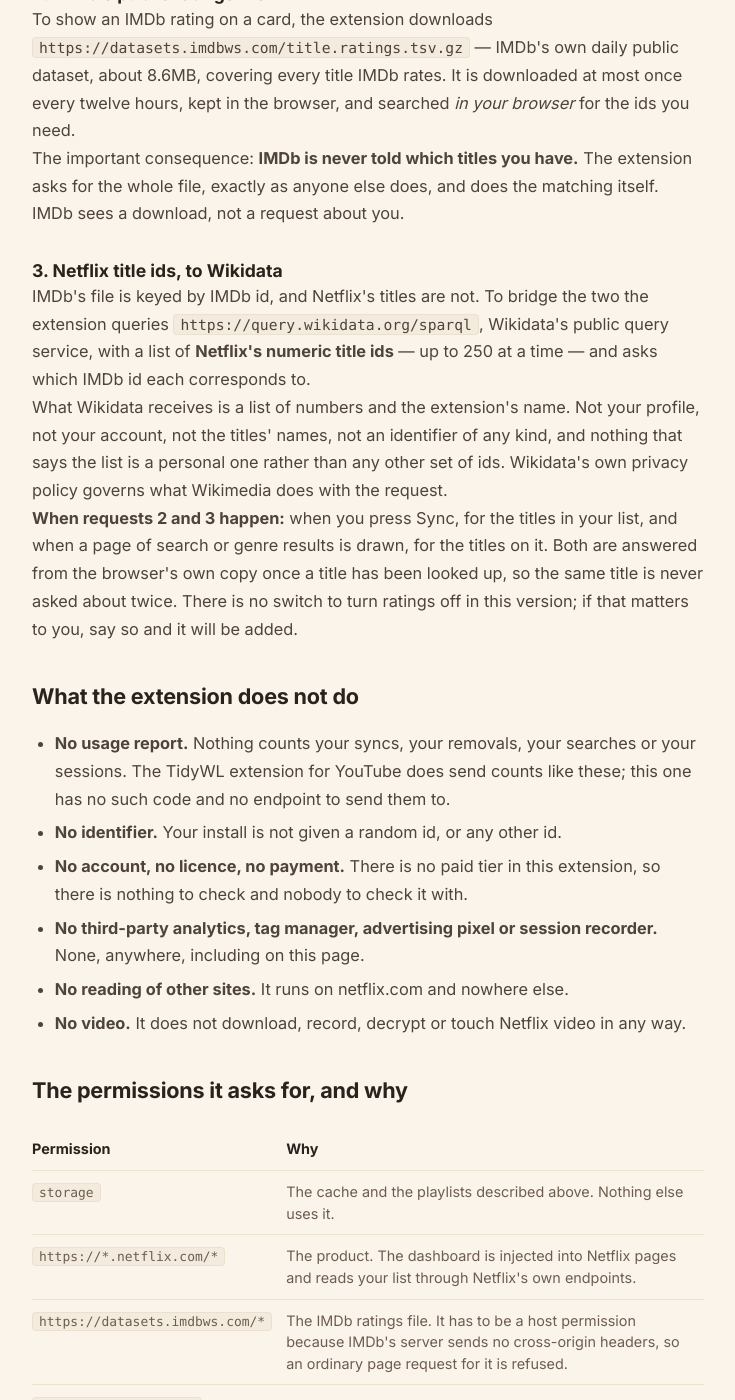
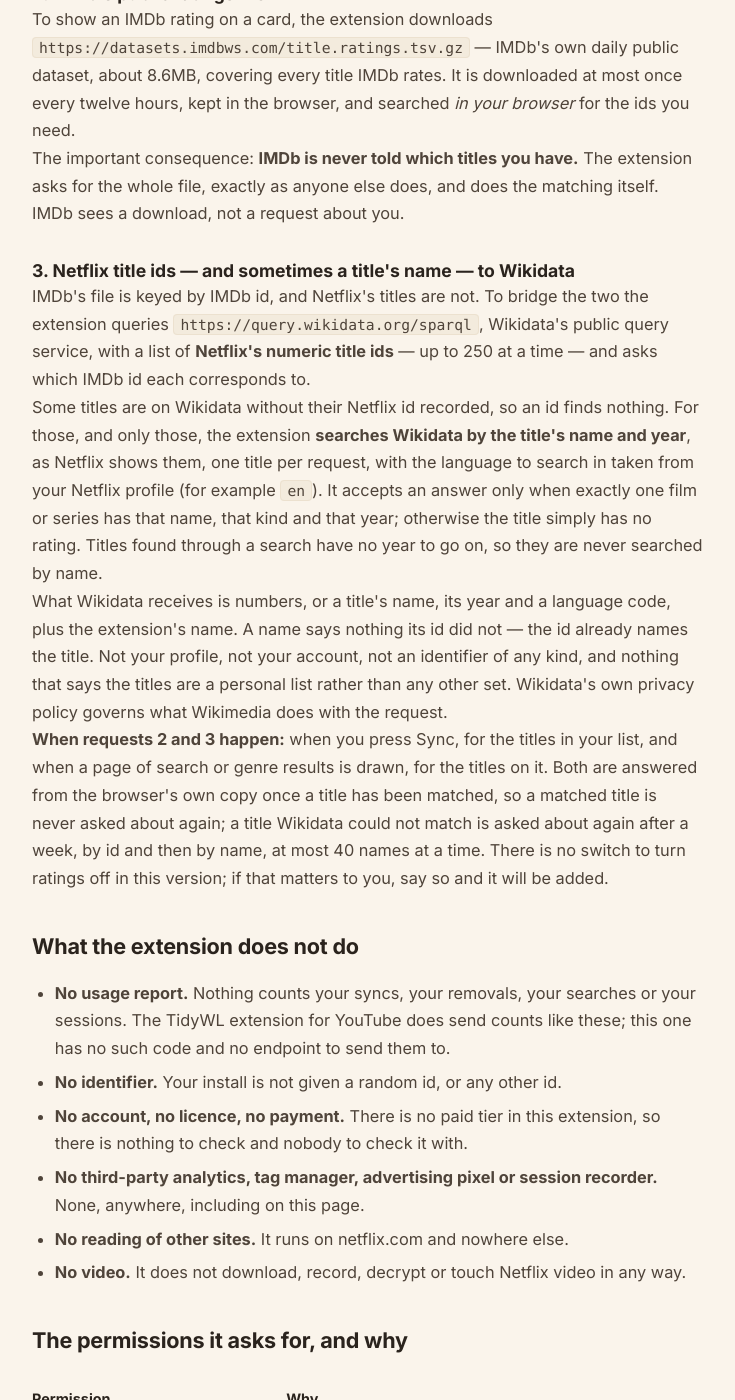
Before and after one commit to dominic-lam/tidywl-site, a Jekyll site: the page built from netflix/privacy/index.html, in a window 1280 px wide and 1400 px high, scrolled down 4111 px. Shown: the whole window, without its empty margins (272-1007 px from the left). Built offline with Jekyll 4.4.1, drawn with Linux system fonts in a browser that asks for light colours; some of the changed text lies outside the part shown.

Commit message:
netflix privacy: say that a title's name and year can go to Wikidata
From 0.2.0, a title whose Netflix id finds nothing on Wikidata is searched
by name and year instead — the films are there, their Netflix id was never
recorded. The policy, the FAQ and the privacy list all promised ids only, so
they change before the version that sends names can reach anyone.

Co-Authored-By: Claude Opus 5.5 (1M context) <noreply@anthropic.com>
Claude-Session: https://claude.ai/code/session_01CzNbM93mTGyULv7wVLBAfc

```diff
--- a/_data/netflix.yml
+++ b/_data/netflix.yml
@@ -19,4 +19,4 @@ version: 0.1.0
 # The date the privacy policy last changed, rendered on the page and used as
 # its `last_modified_at`. Bump it when the policy's substance changes — not
 # for a typo, per the freshness rule in CLAUDE.md.
-privacy_updated: 2026-09-21
+privacy_updated: 2026-09-22
--- a/netflix/index.html
+++ b/netflix/index.html
@@ -24,7 +24,7 @@ faq:
     a: "No. There is no TidyWL account, no sign-in, no API key and no payment. You need a Netflix subscription and to be signed in to netflix.com in Chrome — that is the whole requirement. The extension reads nothing when you are not signed in."
   - id: privacy
     q: "Does my Netflix data get sent anywhere?"
-    a: "Your list, your titles, your watch state and your playlists stay in your browser. Three requests do leave it, and none of them says anything about you: a public settings file from tidywl.com that everyone receives identically, IMDb's public daily ratings file, and Netflix's numeric title ids sent to Wikidata to find the matching IMDb id. There is no server on our side, no account, and no usage tracking of any kind. The privacy policy at tidywl.com/netflix/privacy/ lists all three, request by request."
+    a: "Your list, your titles, your watch state and your playlists stay in your browser. Three requests do leave it, and none of them says anything about you: a public settings file from tidywl.com that everyone receives identically, IMDb's public daily ratings file, and Netflix's numeric title ids sent to Wikidata to find the matching IMDb id — or, for a title its id cannot find, the title's name and year. There is no server on our side, no account, and no usage tracking of any kind. The privacy policy at tidywl.com/netflix/privacy/ lists all three, request by request."
   - id: playlists
     q: "Where do custom playlists live, and what happens if I uninstall?"
     a: "A playlist is a name and a list of Netflix title ids, stored in Chrome's own sync storage. That means Chrome replicates it to your other signed-in Chrome browsers for free, through Google, not through us — we have no copy. Playlists live inside the extension and are never written to your Netflix account, so nothing you do in TidyWL changes what another person on the account sees. Uninstalling removes everything the extension stored in that browser."
@@ -269,7 +269,7 @@ faq:
     <ul class="nf-privacy-points">
       <li><strong>No sign-in, no account, no API key.</strong> It reads Netflix through the session you are already signed in with.</li>
       <li><strong>No analytics, no usage report, no identifier.</strong> Nothing about your use is sent anywhere.</li>
-      <li><strong>Three requests leave your browser, none about you:</strong> a public settings file, IMDb's public ratings file, and numeric title ids sent to Wikidata to look up IMDb ids.</li>
+      <li><strong>Three requests leave your browser, none about you:</strong> a public settings file, IMDb's public ratings file, and title ids — or, where an id finds nothing, a title's name and year — sent to Wikidata to look up IMDb ids.</li>
       <li><strong>Your list, watch state, pins and playlists are stored per Netflix profile</strong>, and uninstalling removes everything.</li>
     </ul>
 
--- a/netflix/privacy/index.html
+++ b/netflix/privacy/index.html
@@ -37,7 +37,7 @@ last_modified_at: 2026-09-21
     <ul>
       <li><strong>Your Netflix data stays in your browser.</strong> Your My List, the titles in it, what you have watched, your searches and your custom playlists are never sent to us. There is no TidyWL server for them to be sent to.</li>
       <li><strong>There is no account, no sign-in and no identifier.</strong> Nothing marks your copy of the extension as yours. Nothing about your use is sent anywhere. There is no analytics of any kind.</li>
-      <li><strong>Three requests leave your browser, and none of them is about you.</strong> A public settings file from tidywl.com, IMDb's public ratings file, and Netflix's numeric title ids sent to Wikidata to look up the matching IMDb id. Each one is described in full below.</li>
+      <li><strong>Three requests leave your browser, and none of them is about you.</strong> A public settings file from tidywl.com, IMDb's public ratings file, and Netflix's numeric title ids sent to Wikidata to look up the matching IMDb id — with a title's name and year when its id finds nothing. Each one is described in full below.</li>
       <li><strong>Custom playlists and pins use Chrome's own sync storage.</strong> That means Google carries them between your signed-in Chrome browsers. We never see them.</li>
       <li><strong>Everything about your account is stored per Netflix profile</strong>, and uninstalling the extension removes everything it stored in that browser.</li>
       <li><strong>Nothing is sold, shared or used for advertising.</strong> There is nothing to sell and nobody to share it with.</li>
@@ -169,21 +169,31 @@ last_modified_at: 2026-09-21
       about you.
     </p>
 
-    <h3>3. Netflix title ids, to Wikidata</h3>
+    <h3>3. Netflix title ids — and sometimes a title's name — to Wikidata</h3>
     <p>
       IMDb's file is keyed by IMDb id, and Netflix's titles are not. To bridge the two the extension queries
       <code>https://query.wikidata.org/sparql</code>, Wikidata's public query service, with a list of
       <strong>Netflix's numeric title ids</strong> — up to 250 at a time — and asks which IMDb id each corresponds to.
     </p>
     <p>
-      What Wikidata receives is a list of numbers and the extension's name. Not your profile, not your account, not
-      the titles' names, not an identifier of any kind, and nothing that says the list is a personal one rather than
-      any other set of ids. Wikidata's own privacy policy governs what Wikimedia does with the request.
+      Some titles are on Wikidata without their Netflix id recorded, so an id finds nothing. For those, and only
+      those, the extension <strong>searches Wikidata by the title's name and year</strong>, as Netflix shows them,
+      one title per request, with the language to search in taken from your Netflix profile (for example
+      <code>en</code>). It accepts an answer only when exactly one film or series has that name, that kind and that
+      year; otherwise the title simply has no rating. Titles found through a search have no year to go on, so they
+      are never searched by name.
+    </p>
+    <p>
+      What Wikidata receives is numbers, or a title's name, its year and a language code, plus the extension's name.
+      A name says nothing its id did not — the id already names the title. Not your profile, not your account, not an
+      identifier of any kind, and nothing that says the titles are a personal list rather than any other set. Wikidata's
+      own privacy policy governs what Wikimedia does with the request.
     </p>
     <p>
       <strong>When requests 2 and 3 happen:</strong> when you press Sync, for the titles in your list, and when a
       page of search or genre results is drawn, for the titles on it. Both are answered from the browser's own copy
-      once a title has been looked up, so the same title is never asked about twice. There is no switch to turn
+      once a title has been matched, so a matched title is never asked about again; a title Wikidata could not match
+      is asked about again after a week, by id and then by name, at most 40 names at a time. There is no switch to turn
       ratings off in this version; if that matters to you, say so and it will be added.
     </p>
 
```
Also changed, not shown: other parts of netflix/privacy/index.html (+1 -1 lines).
